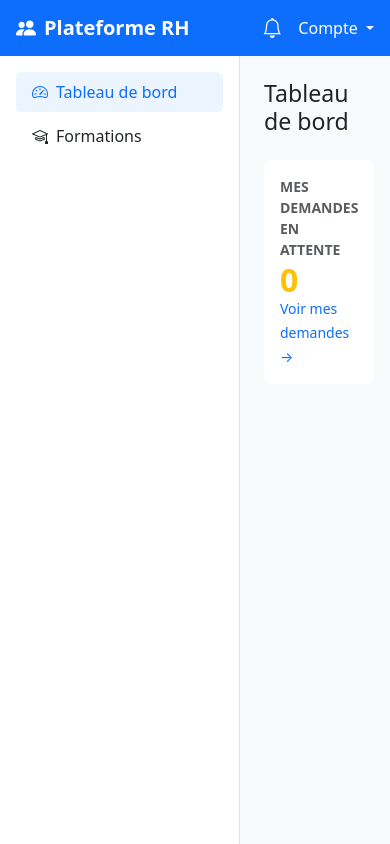
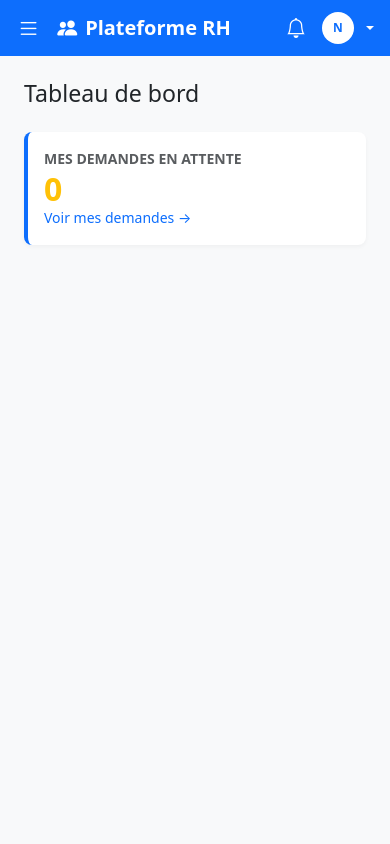
Before and after one commit to BARAKETFares/RH_platform, a Flask app: page /reporting/dashboard in a window 390 px wide. Run offline with Flask 3, Linux system fonts and the light colour scheme; a user stored in the database is signed in; tables that the repository leaves empty hold one stand-in row (values such as "Sample post"); parts of the project's set-up code (start-up, migrations or seed data) failed here and were passed over.

Commit message:
feat: intégration template Bootstrap 5 Dashboard
Sidebar responsive (collapse natif Bootstrap sur mobile, sans nouvelle
dépendance CDN), navbar avec avatar à initiales, cartes KPI et tableaux
restylés. AdminLTE 3 / SB Admin 2 écartés car basés sur Bootstrap 4 ;
le pattern officiel getbootstrap.com/examples/dashboard préserve la
logique Jinja de sidebar par rôle déjà en place sur les 47 templates.

```diff
--- a/app/static/css/main.css
+++ b/app/static/css/main.css
@@ -16,6 +16,7 @@
 #sidebar {
   position: sticky;
   top: var(--hr-navbar-height);
+  min-width: var(--hr-sidebar-width);
   height: calc(100vh - var(--hr-navbar-height));
   overflow-y: auto;
   transition: width var(--hr-transition);
@@ -24,6 +25,20 @@
 #page-content-wrapper {
   min-height: calc(100vh - var(--hr-navbar-height));
   background-color: #f8f9fa;
+}
+
+/* ── Sidebar mobile : empilée en pleine largeur au lieu d'un overlay ────── */
+@media (max-width: 991.98px) {
+  #wrapper {
+    flex-direction: column;
+  }
+  #sidebar {
+    position: relative;
+    top: 0;
+    min-width: 100%;
+    height: auto;
+    max-height: 60vh;
+  }
 }
 
 /* ── Navigation active ──────────────────────────────────────────────────── */
@@ -37,7 +52,9 @@
 /* ── KPI Cards ──────────────────────────────────────────────────────────── */
 .kpi-card {
   border: none;
+  border-left: 4px solid var(--bs-primary);
   border-radius: var(--hr-card-radius);
+  box-shadow: 0 0.125rem 0.25rem rgba(0, 0, 0, 0.05);
   transition: box-shadow var(--hr-transition);
 }
 
@@ -49,6 +66,19 @@
   font-size: 2rem;
   font-weight: 700;
   line-height: 1;
+}
+
+/* ── Cartes & tableaux ────────────────────────────────────────────────────── */
+.card {
+  box-shadow: 0 0.125rem 0.25rem rgba(0, 0, 0, 0.04);
+}
+
+.table thead.table-light th {
+  text-transform: uppercase;
+  font-size: 0.75rem;
+  font-weight: 600;
+  letter-spacing: 0.03em;
+  color: #6c757d;
 }
 
 /* ── Avatar initiales ───────────────────────────────────────────────────── */
--- a/app/templates/base.html
+++ b/app/templates/base.html
@@ -27,8 +27,7 @@
 
     {# ── Sidebar dynamique selon le rôle ──────────────────────────────── #}
     {% set role = current_user.role.name if current_user.is_authenticated else '' %}
-    <nav id="sidebar" class="bg-white border-end"
-         style="min-width: 240px; min-height: calc(100vh - 56px);">
+    <nav id="sidebar" class="collapse d-lg-block bg-white border-end">
       <div class="p-3">
         <ul class="nav flex-column gap-1">
 
--- a/app/templates/components/_navbar.html
+++ b/app/templates/components/_navbar.html
@@ -1,4 +1,10 @@
-<nav class="navbar navbar-expand-lg navbar-dark bg-primary px-3">
+<nav class="navbar navbar-expand-lg navbar-dark bg-primary px-3 sticky-top">
+  {# Toggler sidebar — mobile uniquement #}
+  <button class="btn btn-link text-white d-lg-none p-0 me-3" type="button"
+          data-bs-toggle="collapse" data-bs-target="#sidebar"
+          aria-controls="sidebar" aria-expanded="false" aria-label="Ouvrir le menu">
+    <i class="bi bi-list fs-3"></i>
+  </button>
   <a class="navbar-brand fw-bold" href="{{ url_for('reporting.dashboard') }}">
     <i class="bi bi-people-fill me-2"></i>{{ config.APP_NAME }}
   </a>
@@ -10,11 +16,21 @@
     </a>
     {# Avatar utilisateur #}
     <div class="dropdown">
-      <a class="text-white dropdown-toggle text-decoration-none" href="#" data-bs-toggle="dropdown">
-        {{ current_user.employee.first_name | default('Compte') }}
+      <a class="text-white dropdown-toggle text-decoration-none d-flex align-items-center gap-2"
+         href="#" data-bs-toggle="dropdown">
+        <span class="avatar-circle bg-white text-primary" style="width:32px;height:32px;font-size:0.75rem;">
+          {{ (current_user.employee.full_name if current_user.employee else current_user.email) | initials }}
+        </span>
+        <span class="d-none d-md-inline">
+          {{ current_user.employee.first_name | default('Compte') }}
+        </span>
       </a>
       <ul class="dropdown-menu dropdown-menu-end">
-        <li><a class="dropdown-item" href="#"><i class="bi bi-person me-2"></i>Mon profil</a></li>
+        <li>
+          <a class="dropdown-item" href="{{ url_for('auth.profile_get') }}">
+            <i class="bi bi-person me-2"></i>Mon profil
+          </a>
+        </li>
         <li><hr class="dropdown-divider"></li>
         <li>
           <a class="dropdown-item text-danger" href="{{ url_for('auth.logout_get') }}">
```
